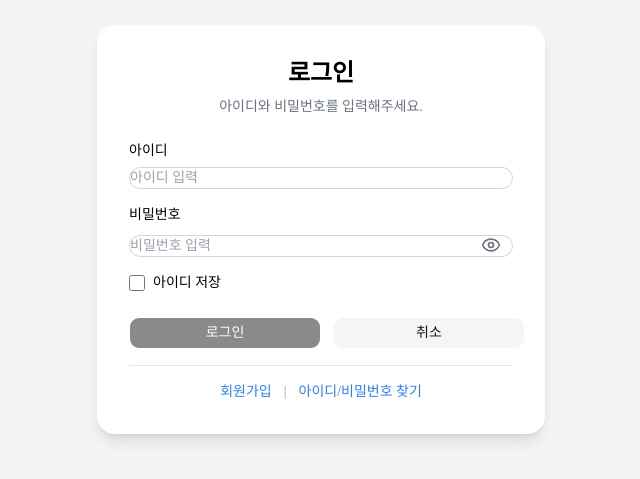
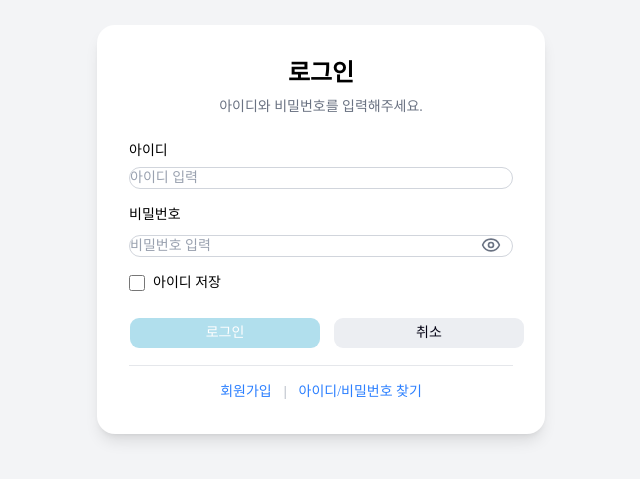
Before and after one commit to Siho-ily/Atlex, a Next.js app: page /login-page in a window 1280 px wide. Shown: the part 171-650 px from the top of the page, without its empty margins (319-959 px from the left). Built offline with nearby package versions, Linux system fonts and the light colour scheme.

Commit message:
sytle: tailwind 글로벌 변수 적용

```diff
--- a/src/app/globals.css
+++ b/src/app/globals.css
@@ -1,52 +1,9 @@
 @import "tailwindcss";
 @import "tw-animate-css";
 @import "shadcn/tailwind.css";
+@import "../styles/theme.css";
 
 @custom-variant dark (&:where(.dark, .dark *));
-
-@theme inline {
-  --color-background: var(--background);
-  --color-foreground: var(--foreground);
-  --font-sans: var(--font-sans);
-  --font-mono: var(--font-geist-mono);
-  --font-heading: var(--font-sans);
-  --color-sidebar-ring: var(--sidebar-ring);
-  --color-sidebar-border: var(--sidebar-border);
-  --color-sidebar-accent-foreground: var(--sidebar-accent-foreground);
-  --color-sidebar-accent: var(--sidebar-accent);
-  --color-sidebar-primary-foreground: var(--sidebar-primary-foreground);
-  --color-sidebar-primary: var(--sidebar-primary);
-  --color-sidebar-foreground: var(--sidebar-foreground);
-  --color-sidebar: var(--sidebar);
-  --color-chart-5: var(--chart-5);
-  --color-chart-4: var(--chart-4);
-  --color-chart-3: var(--chart-3);
-  --color-chart-2: var(--chart-2);
-  --color-chart-1: var(--chart-1);
-  --color-ring: var(--ring);
-  --color-input: var(--input);
-  --color-border: var(--border);
-  --color-destructive: var(--destructive);
-  --color-accent-foreground: var(--accent-foreground);
-  --color-accent: var(--accent);
-  --color-muted-foreground: var(--muted-foreground);
-  --color-muted: var(--muted);
-  --color-secondary-foreground: var(--secondary-foreground);
-  --color-secondary: var(--secondary);
-  --color-primary-foreground: var(--primary-foreground);
-  --color-primary: var(--primary);
-  --color-popover-foreground: var(--popover-foreground);
-  --color-popover: var(--popover);
-  --color-card-foreground: var(--card-foreground);
-  --color-card: var(--card);
-  --radius-sm: calc(var(--radius) * 0.6);
-  --radius-md: calc(var(--radius) * 0.8);
-  --radius-lg: var(--radius);
-  --radius-xl: calc(var(--radius) * 1.4);
-  --radius-2xl: calc(var(--radius) * 1.8);
-  --radius-3xl: calc(var(--radius) * 2.2);
-  --radius-4xl: calc(var(--radius) * 2.6);
-}
 
 /* 게시글 편집기 안에서만 적용되는 리치 텍스트 스타일 */
 .post-editor-prose {
@@ -263,75 +220,6 @@ input[type="password"]::-webkit-textfield-decoration-container {
   display: none;
 }
 
-:root {
-  --background: oklch(1 0 0);
-  --foreground: #171717;
-  --card: oklch(1 0 0);
-  --card-foreground: #171717;
-  --popover: oklch(1 0 0);
-  --popover-foreground: #171717;
-  --primary: oklch(0.205 0 0);
-  --primary-foreground: oklch(0.985 0 0);
-  --secondary: oklch(0.97 0 0);
-  --secondary-foreground: oklch(0.205 0 0);
-  --muted: oklch(0.97 0 0);
-  --muted-foreground: oklch(0.556 0 0);
-  --accent: oklch(0.97 0 0);
-  --accent-foreground: oklch(0.205 0 0);
-  --destructive: oklch(0.577 0.245 27.325);
-  --border: oklch(0.922 0 0);
-  --input: oklch(0.922 0 0);
-  --ring: oklch(0.708 0 0);
-  --chart-1: oklch(0.87 0 0);
-  --chart-2: oklch(0.556 0 0);
-  --chart-3: oklch(0.439 0 0);
-  --chart-4: oklch(0.371 0 0);
-  --chart-5: oklch(0.269 0 0);
-  --radius: 0.625rem;
-  --sidebar: oklch(0.985 0 0);
-  --sidebar-foreground: oklch(0.145 0 0);
-  --sidebar-primary: oklch(0.205 0 0);
-  --sidebar-primary-foreground: oklch(0.985 0 0);
-  --sidebar-accent: oklch(0.97 0 0);
-  --sidebar-accent-foreground: oklch(0.205 0 0);
-  --sidebar-border: oklch(0.922 0 0);
-  --sidebar-ring: oklch(0.708 0 0);
-}
-
-.dark {
-  --background: #0a0a0a;
-  --foreground: #ededed;
-  --card: oklch(0.205 0 0);
-  --card-foreground: #ededed;
-  --popover: oklch(0.205 0 0);
-  --popover-foreground: #ededed;
-  --primary: oklch(0.922 0 0);
-  --primary-foreground: oklch(0.205 0 0);
-  --secondary: oklch(0.269 0 0);
-  --secondary-foreground: oklch(0.985 0 0);
-  --muted: oklch(0.269 0 0);
-  --muted-foreground: oklch(0.708 0 0);
-  --accent: oklch(0.269 0 0);
-  --accent-foreground: oklch(0.985 0 0);
-  --destructive: oklch(0.704 0.191 22.216);
-  --border: oklch(1 0 0 / 10%);
-  --input: oklch(1 0 0 / 15%);
-  --ring: oklch(0.556 0 0);
-  --chart-1: oklch(0.87 0 0);
-  --chart-2: oklch(0.556 0 0);
-  --chart-3: oklch(0.439 0 0);
-  --chart-4: oklch(0.371 0 0);
-  --chart-5: oklch(0.269 0 0);
-  --sidebar: oklch(0.205 0 0);
-  --sidebar-foreground: oklch(0.985 0 0);
-  --sidebar-primary: oklch(0.488 0.243 264.376);
-  --sidebar-primary-foreground: oklch(0.985 0 0);
-  --sidebar-accent: oklch(0.269 0 0);
-  --sidebar-accent-foreground: oklch(0.985 0 0);
-  --sidebar-border: oklch(1 0 0 / 10%);
-  --sidebar-ring: oklch(0.556 0 0);
-}
-
 @layer base {
   * {
     @apply border-border outline-ring/50;
--- /dev/null
+++ b/src/styles/theme.css
@@ -0,0 +1,114 @@
+@custom-variant dark (&:where(.dark, .dark *));
+
+@theme inline {
+    --color-background: var(--background);
+    --color-foreground: var(--foreground);
+    --font-sans: var(--font-sans);
+    --font-mono: var(--font-geist-mono);
+    --font-heading: var(--font-sans);
+    --color-sidebar-ring: var(--sidebar-ring);
+    --color-sidebar-border: var(--sidebar-border);
+    --color-sidebar-accent-foreground: var(--sidebar-accent-foreground);
+    --color-sidebar-accent: var(--sidebar-accent);
+    --color-sidebar-primary-foreground: var(--sidebar-primary-foreground);
+    --color-sidebar-primary: var(--sidebar-primary);
+    --color-sidebar-foreground: var(--sidebar-foreground);
+    --color-sidebar: var(--sidebar);
+    --color-chart-5: var(--chart-5);
+    --color-chart-4: var(--chart-4);
+    --color-chart-3: var(--chart-3);
+    --color-chart-2: var(--chart-2);
+    --color-chart-1: var(--chart-1);
+    --color-ring: var(--ring);
+    --color-input: var(--input);
+    --color-border: var(--border);
+    --color-destructive: var(--destructive);
+    --color-accent-foreground: var(--accent-foreground);
+    --color-accent: var(--accent);
+    --color-muted-foreground: var(--muted-foreground);
+    --color-muted: var(--muted);
+    --color-secondary-foreground: var(--secondary-foreground);
+    --color-secondary: var(--secondary);
+    --color-primary-foreground: var(--primary-foreground);
+    --color-primary: var(--primary);
+    --color-popover-foreground: var(--popover-foreground);
+    --color-popover: var(--popover);
+    --color-card-foreground: var(--card-foreground);
+    --color-card: var(--card);
+    --radius-sm: calc(var(--radius) * 0.6);
+    --radius-md: calc(var(--radius) * 0.8);
+    --radius-lg: var(--radius);
+    --radius-xl: calc(var(--radius) * 1.4);
+    --radius-2xl: calc(var(--radius) * 1.8);
+    --radius-3xl: calc(var(--radius) * 2.2);
+    --radius-4xl: calc(var(--radius) * 2.6);
+}
+
+:root {
+    --background: #ffffff;
+    --foreground: #0a0a0a;
+    --card: #ffffff;
+    --card-foreground: #0a0a0a;
+    --popover: oklch(1 0 0);
+    --popover-foreground: #0a0a0a;
+    --primary: #66C0DC;
+    --primary-foreground: oklch(1 0 0);
+    --secondary: oklch(0.95 0.0058 264.53);
+    --secondary-foreground: #030213;
+    --muted: #ececf0;
+    --muted-foreground: #717182;
+    --accent: oklch(0.97 0 0);
+    --accent-foreground: #171717;
+    --destructive: #d4183d;
+    --border: oklch(0.922 0 0);
+    --input: transparent;
+    --ring: oklch(0.708 0 0);
+    --chart-1: oklch(0.646 0.222 41.116);
+    --chart-2: oklch(0.6 0.118 184.704);
+    --chart-3: oklch(0.398 0.07 227.392);
+    --chart-4: oklch(0.828 0.189 84.429);
+    --chart-5: oklch(0.769 0.188 70.08);
+    --radius: 0.625rem;
+    --sidebar: oklch(0.985 0 0);
+    --sidebar-foreground: oklch(0.145 0 0);
+    --sidebar-primary: #030213;
+    --sidebar-primary-foreground: oklch(0.985 0 0);
+    --sidebar-accent: oklch(0.97 0 0);
+    --sidebar-accent-foreground: oklch(0.205 0 0);
+    --sidebar-border: oklch(0.922 0 0);
+    --sidebar-ring: oklch(0.708 0 0);
+}
+
+.dark {
+    --background: oklch(0.145 0 0);
+    --foreground: oklch(0.985 0 0);
+    --card: oklch(0.145 0 0);
+    --card-foreground: oklch(0.985 0 0);
+    --popover: oklch(0.145 0 0);
+    --popover-foreground: oklch(0.985 0 0);
+    --primary: oklch(0.922 0 0);
+    --primary-foreground: oklch(0.205 0 0);
+    --secondary: oklch(0.269 0 0);
+    --secondary-foreground: oklch(0.985 0 0);
+    --muted: oklch(0.269 0 0);
+    --muted-foreground: oklch(0.708 0 0);
+    --accent: oklch(0.269 0 0);
+    --accent-foreground: oklch(0.985 0 0);
+    --destructive-foreground: oklch(0.637 0.237 25.331);
+    --border: oklch(1 0 0 / 10%);
+    --input: oklch(0.269 0 0);
+    --ring: oklch(0.439 0 0);
+    --chart-1: oklch(0.488 0.243 264.376);
+    --chart-2: oklch(0.696 0.17 162.48);
+    --chart-3: oklch(0.769 0.188 70.08);
+    --chart-4: oklch(0.627 0.265 303.9);
+    --chart-5: oklch(0.645 0.246 16.439);
+    --sidebar: oklch(0.205 0 0);
+    --sidebar-foreground: oklch(0.985 0 0);
+    --sidebar-primary: oklch(0.488 0.243 264.376);
+    --sidebar-primary-foreground: oklch(0.985 0 0);
+    --sidebar-accent: oklch(0.269 0 0);
+    --sidebar-accent-foreground: oklch(0.985 0 0);
+    --sidebar-border: oklch(0.269 0 0);
+    --sidebar-ring: oklch(0.439 0 0);
+}
```
